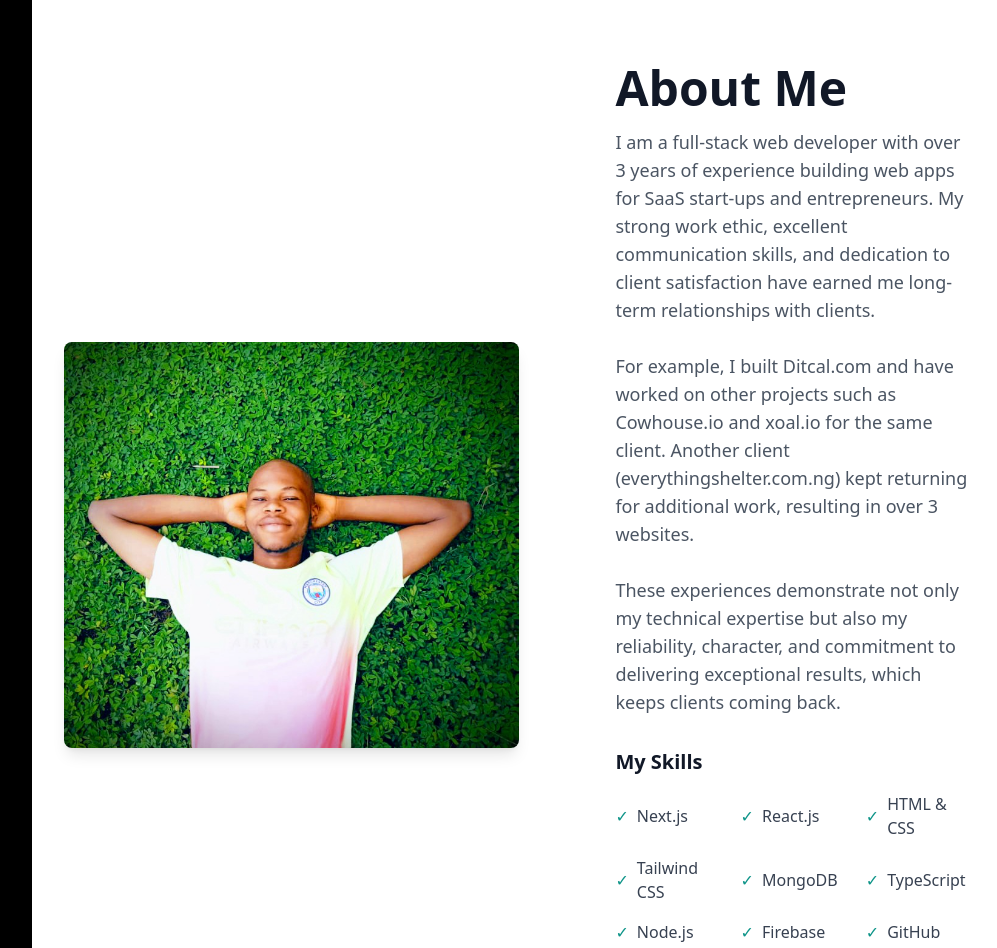
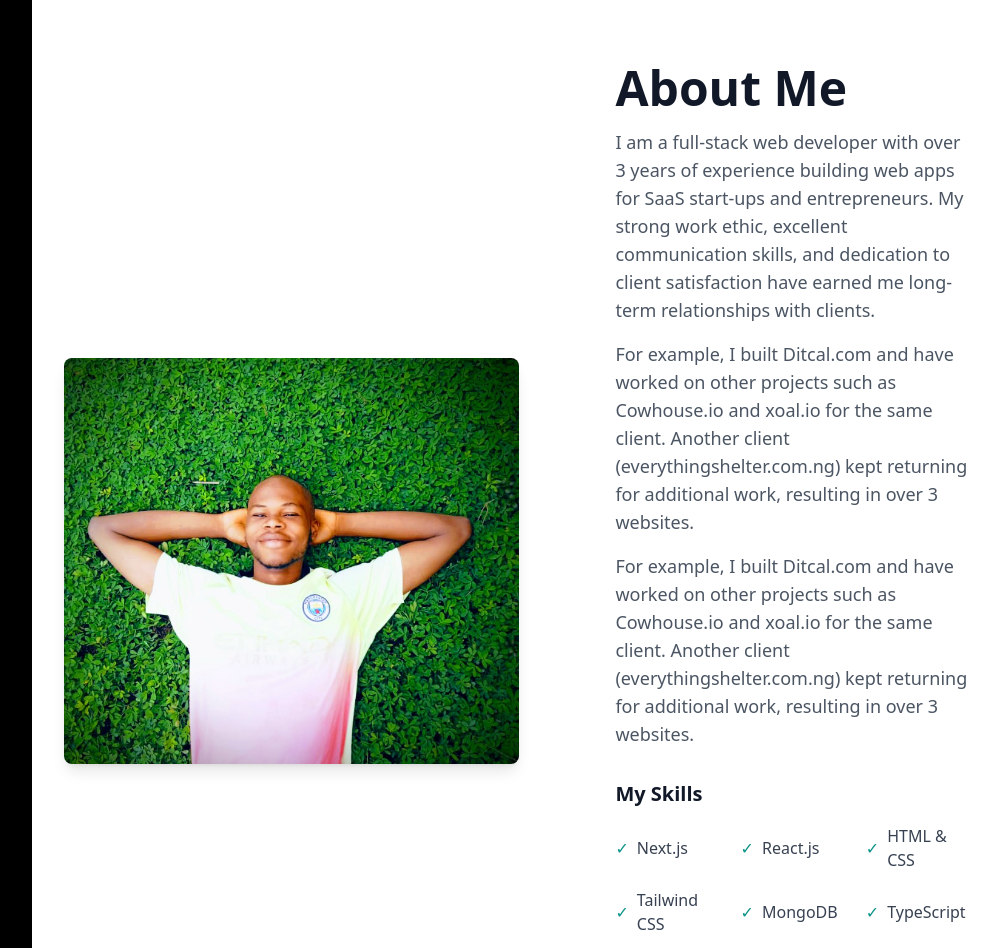
Before and after one commit to Arinze-Obieze/portfolio, a Next.js app: page / in a window 1280 px wide. Shown: the part 800-1748 px from the top of the page, without its empty margins (273-1270 px from the left). Built offline with nearby package versions, Linux system fonts and the light colour scheme.

Commit message:
reduced the hero text size and reduced the paragraph spacings in about section

```diff
--- a/components/About.jsx
+++ b/components/About.jsx
@@ -33,19 +33,26 @@ const AboutSection = () => {
           {/* Right Column: Content */}
           <div className="mt-8 lg:mt-0 lg:w-1/2 lg:pl-24">
             <h2 className="text-4xl font-bold text-gray-900 sm:text-5xl">About Me</h2>
-            <p className="mt-4 md:text-lg text-gray-600">
-              I am a full-stack web developer with over 3 years of experience building web apps for
+            <div className="mt-4 space-y-4 md:text-lg text-gray-600">
+            <p>
+            I am a full-stack web developer with over 3 years of experience building web apps for
               SaaS start-ups and entrepreneurs. My strong work ethic, excellent
               communication skills, and dedication to client satisfaction have earned me
-              long-term relationships with clients. <br /><br />
+              long-term relationships with clients.
+            </p>
+              <p>
               For example, I built Ditcal.com and have
               worked on other projects such as Cowhouse.io and xoal.io for the same client.
               Another client (everythingshelter.com.ng) kept returning for additional work,
-              resulting in over 3 websites.<br /><br />
-              These experiences demonstrate not only my technical expertise but also my
-              reliability, character, and commitment to delivering exceptional results,
-              which keeps clients coming back.
-            </p>
+              resulting in over 3 websites.
+              </p>
+             <p>
+             For example, I built Ditcal.com and have
+              worked on other projects such as Cowhouse.io and xoal.io for the same client.
+              Another client (everythingshelter.com.ng) kept returning for additional work,
+              resulting in over 3 websites.
+             </p>
+            </div>
 
             {/* Skills List */}
             <div className="mt-8">
--- a/components/Hero.jsx
+++ b/components/Hero.jsx
@@ -18,7 +18,7 @@ const HeroSection = () => {
             </h1>
 
             {/* Typed Animation */}
-            <div className="text-2xl sm:text-3xl text-gray-300 mb-8">
+            <div className="text-lg sm:text-xl md:2xl text-gray-300 mb-8">
               <ReactTyped
                 strings={[
                   "A Full-Stack Web Developer.",
```
